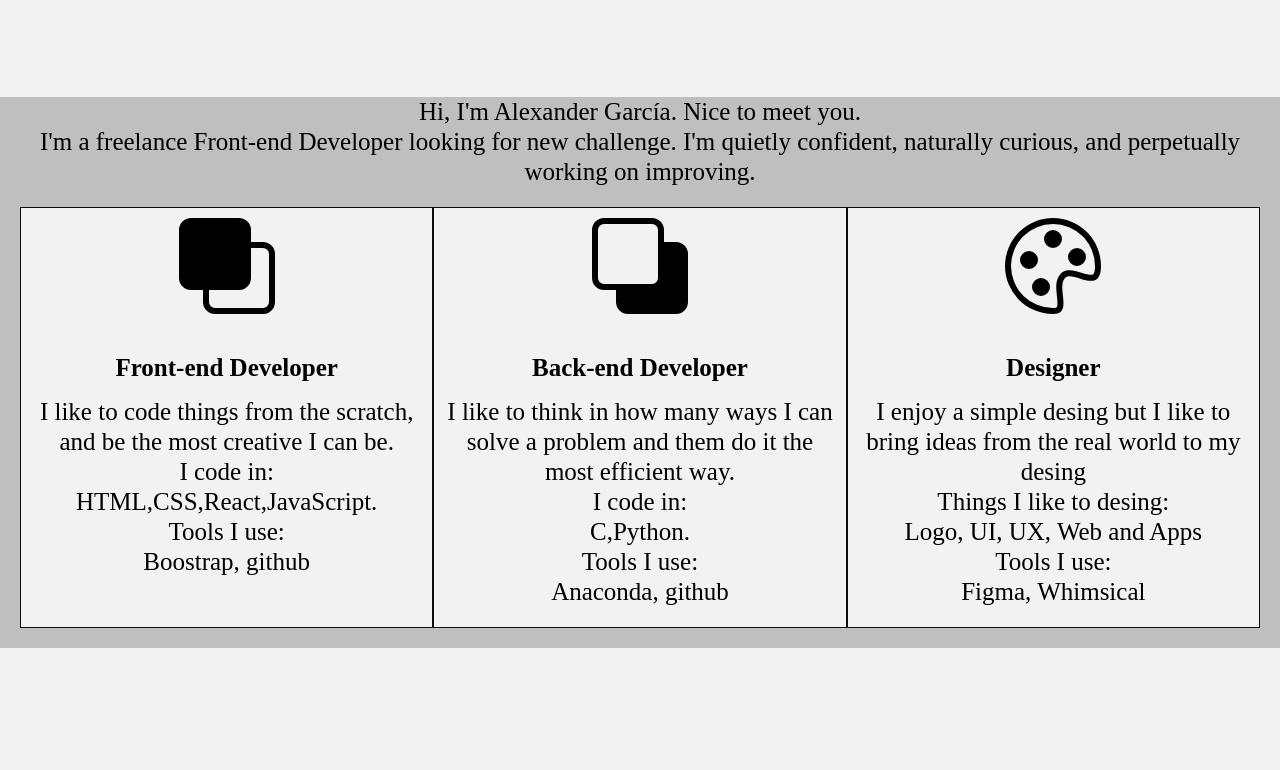
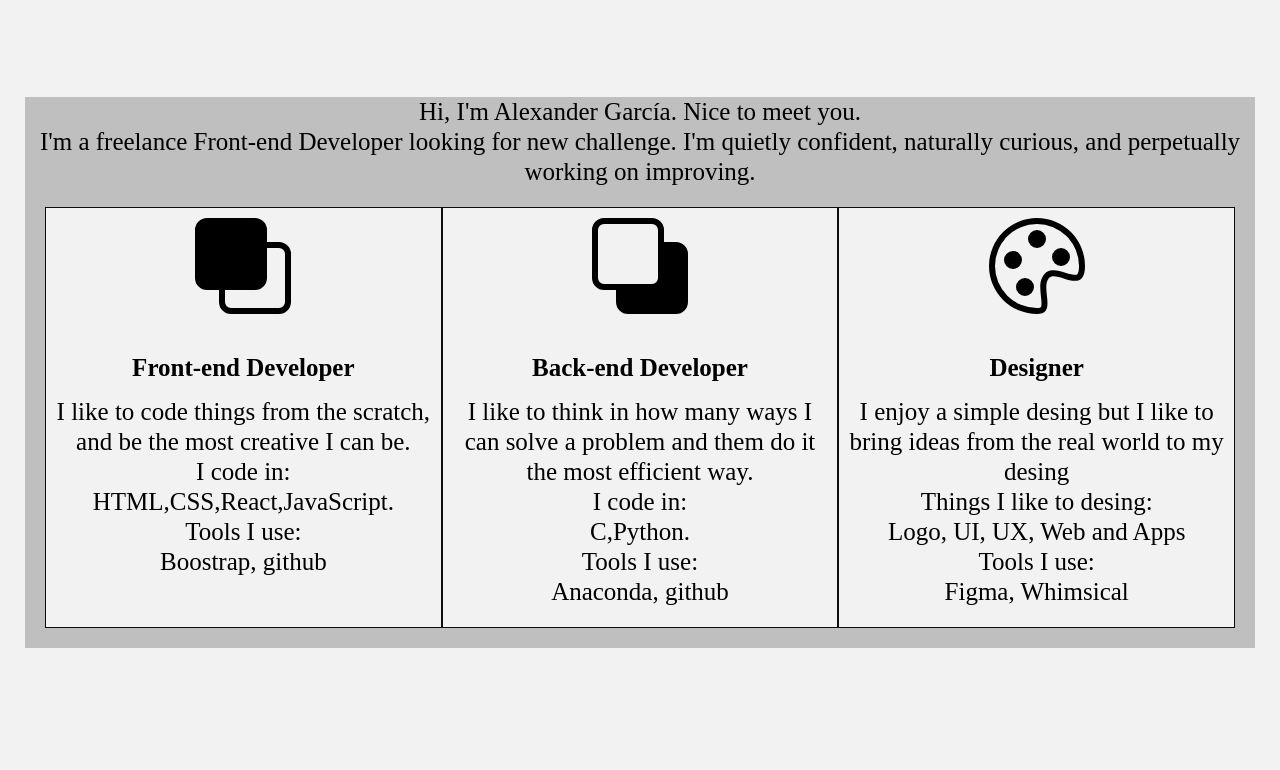
Before and after one commit to Alexandergarc/repositorio_portafolio, a plain HTML site: page index.html in a window 1280 px wide. Shown: the part 524-1294 px from the top of the page. Drawn offline with Linux system fonts and the light colour scheme; a web font is replaced by a local one.

Commit message:
correcciones del css, index, nombre de archivos y margin del grid

```diff
--- a/css/style.css
+++ b/css/style.css
@@ -28,11 +28,15 @@ body{
   display: grid;
   background-color: #BFBFBF;
   margin-bottom: 0;
+  margin-left: 25px;
+  margin-right: 25px;
+  text-align: center;
 }
 .container{
   display: flex;
   align-items: center;
   background-color:#F2F2F2;
+  position: relative;
 }
 
 .logo{
@@ -54,7 +58,6 @@ header nav ul li {
 header nav ul{
   display: flex;
   justify-content:space-evenly;
-  background-color:#F2F2F2;
   opacity: 1;
   align-items: center;
   border: 1px solid #0D0D0D;
@@ -90,6 +93,8 @@ header nav ul{
   margin-top: 0;
   margin-bottom: 100px;
   background-color: #BFBFBF;
+  margin-left: 25px;
+  margin-right: 25px;
 }
 
 .card{
@@ -98,10 +103,6 @@ header nav ul{
   margin-top: 0;
 }
 
-.container{
-  position: relative;
-
-}
 
 .icono-card{
   width: 6em;
--- a/index.html
+++ b/index.html
@@ -1,5 +1,5 @@
 <!DOCTYPE html>
-<html>
+<html lang="en">
 <head>
     <meta charset="UTF-8">
     <meta http-equiv="X-UA-Compatible" content="IE=edge">
```
Also changed, not shown: pages/About.html (+1 -1 lines), pages/Contact.html (+1 -1 lines), pages/Work.html (+1 -1 lines), assets/Escuchar Musica GIF - Jake Adventure Time Nod - Descubre & Comparte GIFs.jpg (deleted), assets/cactus-jack-logo.png (renamed from assets/Cactus_Jack_Records_-_Logo.svg.png), assets/escuchar-musica.jpg (renamed from assets/Escuchar Musica.jpg).
